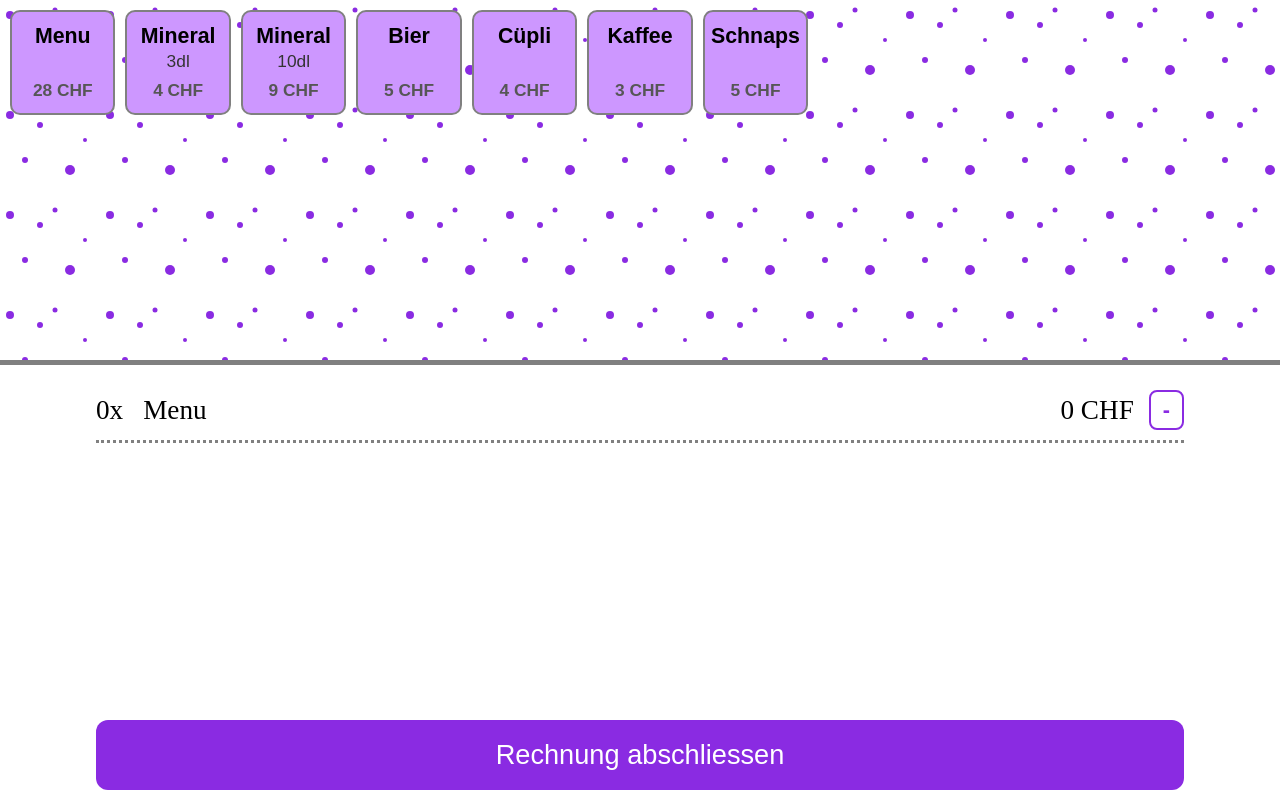
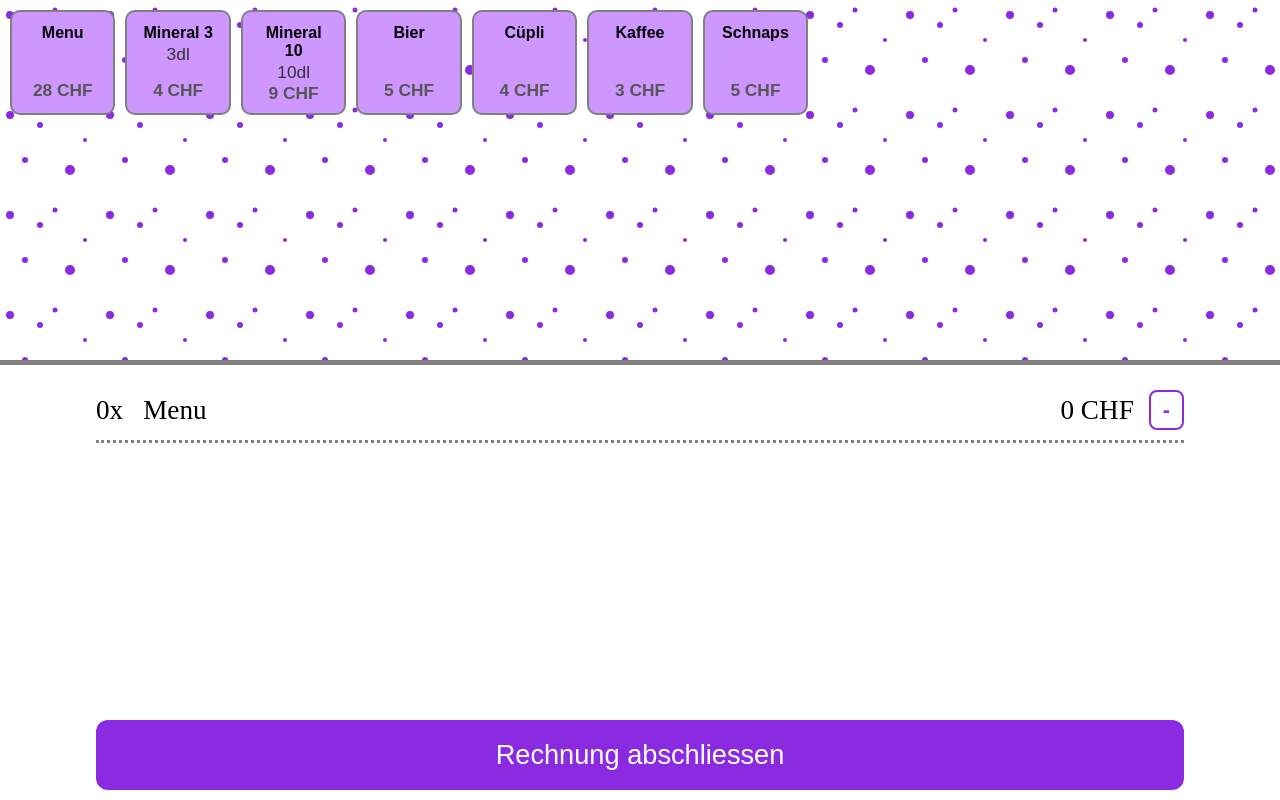
Before and after one commit to Niomoeo/iikassiere, a plain HTML site: page index.html in a window 1280 px wide. Drawn offline with Linux system fonts and the light colour scheme.

Commit message:
changed 'Mineral' to 'Mineral 3' and 'Mineral 10'

```diff
--- a/index.html
+++ b/index.html
@@ -81,7 +81,7 @@
         }
 
         .name-button {
-            font-size: 1.6em;
+            font-size: 1.2em;
             font-weight: bold;
         }
 
--- a/items.json
+++ b/items.json
@@ -6,13 +6,13 @@
     },
 
     {
-        "name": "Mineral",
+        "name": "Mineral 3",
         "description": "3dl",
         "price": 4
     },
 
     {
-        "name": "Mineral",
+        "name": "Mineral 10",
         "description": "10dl",
         "price": 9
     },
```
